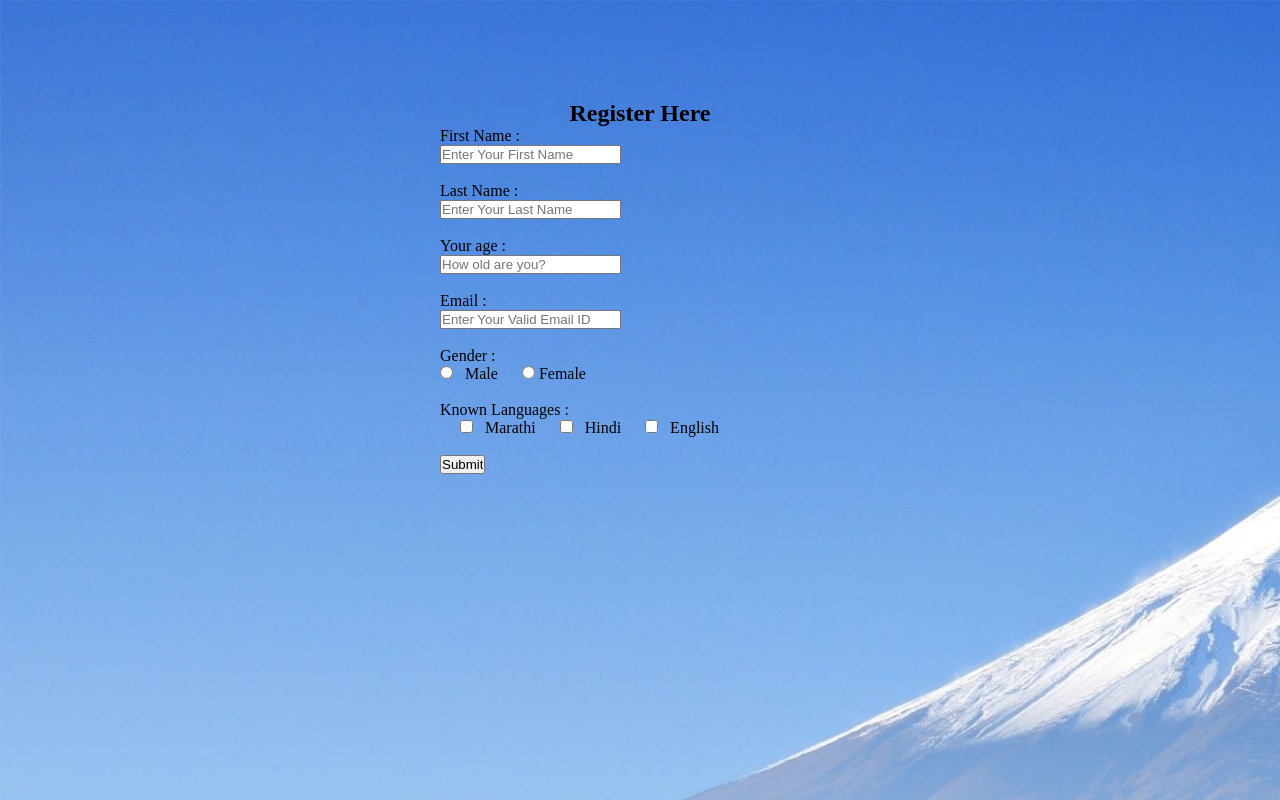
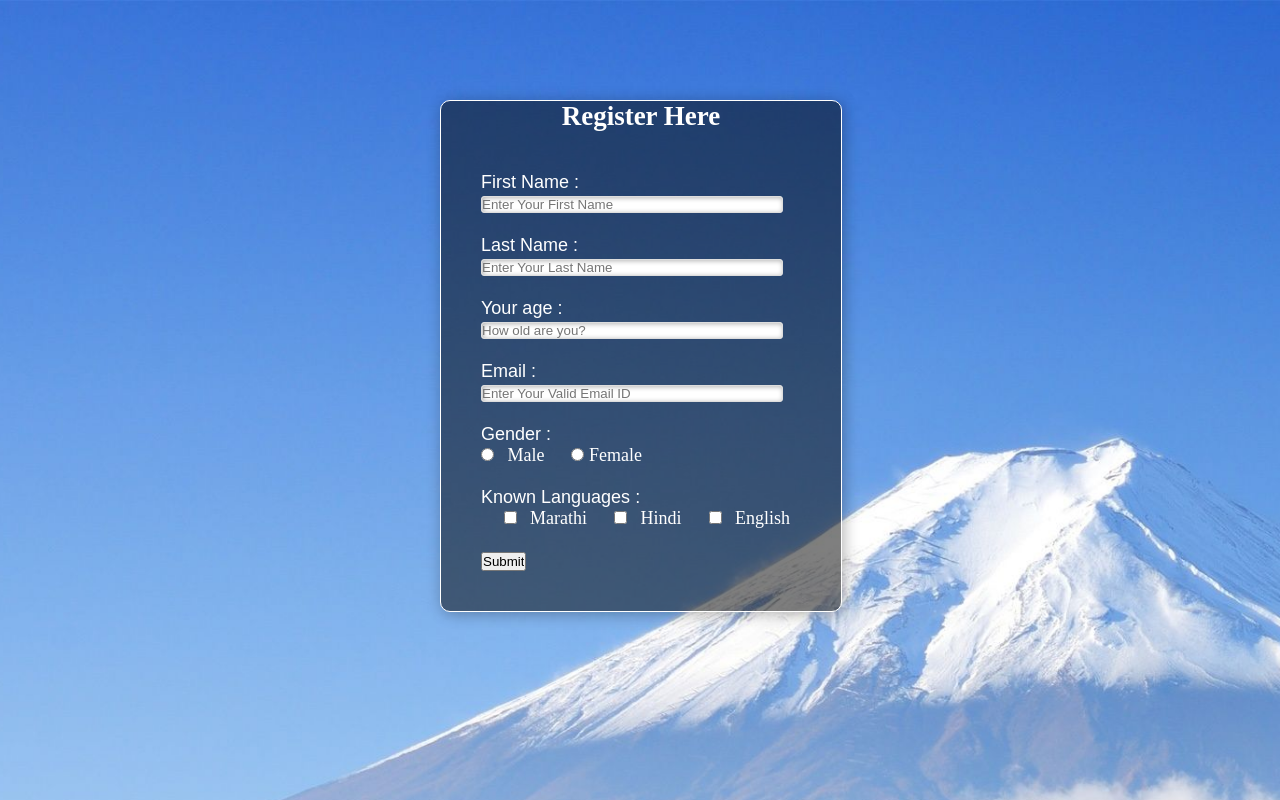
Before and after one commit to kish-git/Registration-Form, a plain HTML site: page index.html in a window 1280 px wide. Drawn offline with Linux system fonts and the light colour scheme.

Commit message:
made changes in CSS file

```diff
--- a/style.css
+++ b/style.css
@@ -6,15 +6,40 @@ body{
     background: url(ladakh.jpg);
     background-repeat: no-repeat;
     background-size: 280%;
-    background-position: auto auto;
+    background-position: -400px 0px;
 
 }
 div.main{
     width: 400px;
     margin: 100px auto 0px auto;
-}
+    }
 h2{
     text-align: center;
     paddding: 20px
     font-family: sans-serif;
+    }
+div.register{
+    background-color: rgba(0,0,0,0.5);
+    width: 100%;
+    font-size: 18px;
+    border-radius: 10px;
+    border:1px solid rgba(255,255,255,255);
+    box-shadow:2px 2px 15px rgba(0,0,0,0.3);
+    color:#fff;
+    }
+form#register{
+    margin: 40px
+    }
+label{
+    font-family: sans-serif;
+    font-size: 18px;
+    }
+input#name{
+    width: 300px;
+    border: 1px solid #ddd;
+    border-radius: 3px;
+    outline: 0;
+    paddding: 7px;
+    background-color: #fff;
+    box-shadow: inset 1px 1px 5px rgba(0,0,0,0.3);
 }
```
